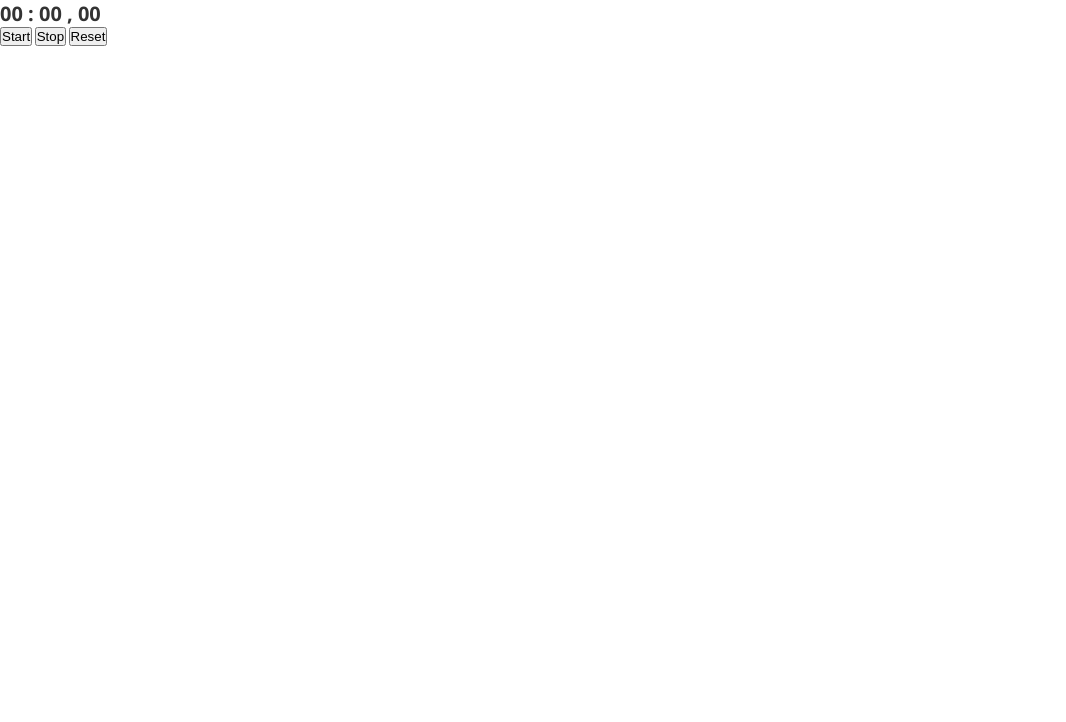
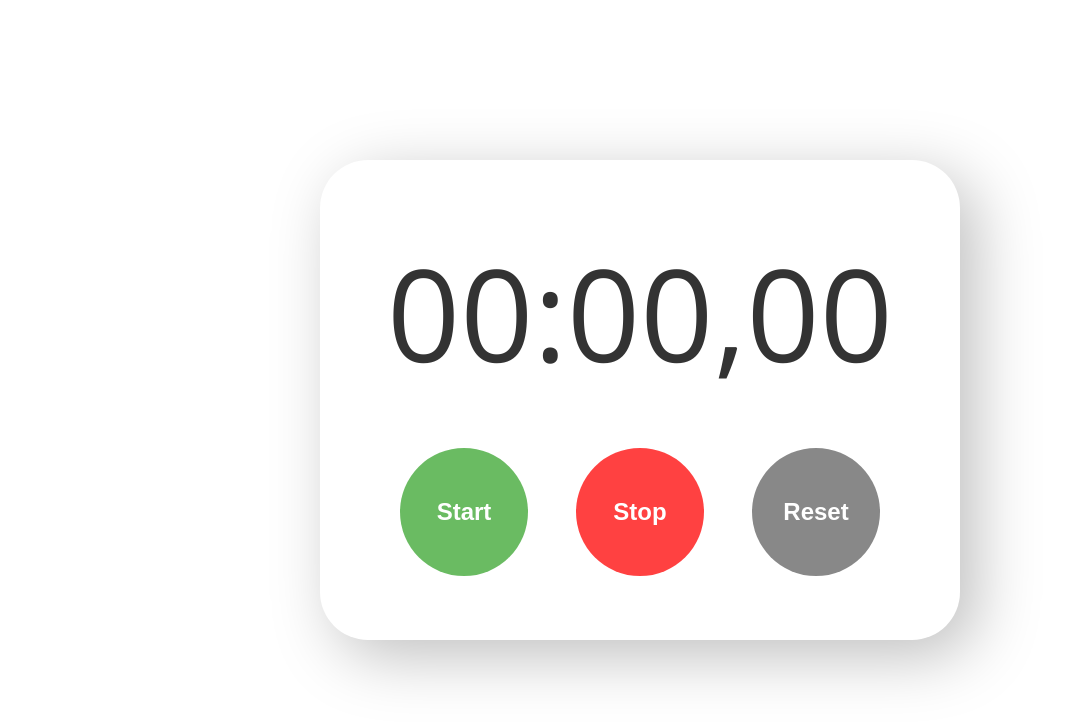
Before and after one commit to duck1s/javascript-stopwatch, a plain HTML site: page index.html in a window 1280 px wide. Shown: the whole page, without its empty margins (0-1066 px from the left). Drawn offline with nearby package versions, Linux system fonts and the light colour scheme.

Commit message:
add: styles and animations

```diff
--- a/css/style.css
+++ b/css/style.css
@@ -3,8 +3,11 @@
     --text-color-1: #333333;
     --text-color-2: #FFFFFF;
     --green: #6ABB62;
+    --green-2: #3c6d38;
     --red: #FF4141;
+    --red-2: #a82a2a;
     --gray: #888888;
+    --gray-2: #383838;
 }
 
 /* Universal */
@@ -34,4 +37,73 @@ body {
     max-width: 100vw;
     max-height: 100vh;
     overflow: hidden;
+    display: flex;
+    justify-content: center;
+    align-items: center;
 }
+
+.stopwatch {
+    width: 64rem;
+    height: 48rem;
+    display: flex;
+    justify-content: center;
+    align-items: center;
+    flex-direction: column;
+    gap: 4.8rem;
+    border-radius: 4.8rem;
+    box-shadow: 16px 16px 64px #BFBFBF;
+}
+
+.stopwatch__time {
+    font-size: 12.8rem;
+    font-weight: normal;
+    display: flex;
+}
+
+.button {
+    width: 12.8rem;
+    height: 12.8rem;
+    font-size: 2.4rem;
+    border-radius: 50%;
+    border: none;
+    font-weight: 600;
+    color: var(--text-color-2);
+    transition: scale 0.2s ease-in-out;
+    transition: background-color 0.1s ease-in-out;
+}
+
+.button__start {
+    background-color: var(--green);
+}
+
+.button__stop {
+    background-color: var(--red);
+}
+
+.button__reset {
+    background-color: var(--gray);
+}
+
+.button__start:active {
+    background-color: var(--green-2);
+}
+
+.button__stop:active {
+    background-color: var(--red-2);
+}
+
+.button__reset:active {
+    background-color: var(--gray-2);
+}
+
+.button:hover {
+    transform: scale(1.05);
+}
+
+.stopwatch__buttons {
+    width: 100%;
+    display: flex;
+    justify-content: center;
+    gap: 4.8rem;
+    align-items: center;
+}
--- a/index.html
+++ b/index.html
@@ -29,7 +29,7 @@
             ,
             <span class="stopwatch__time-milliseconds" id="millisecondsIndex">00</span>
         </h1>
-        <div>
+        <div class="stopwatch__buttons">
             <button class="button button__start" id="startButton">Start</button>
             <button class="button button__stop" id="stopButton">Stop</button>
             <button class="button button__reset" id="resetButton">Reset</button>
```
